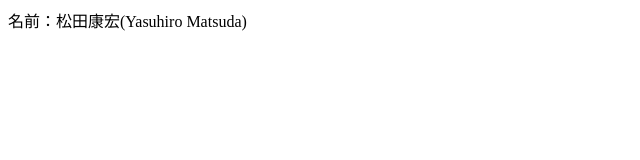
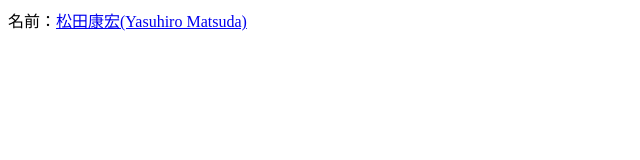
Before and after one commit to matyuda/matyuda.github.io, a plain HTML site: page index.html in a window 1280 px wide. Shown: the whole page, without its empty margins (0-640 px from the left). Drawn offline with Linux system fonts and the light colour scheme.

Commit message:
リンク追加

```diff
--- a/index.html
+++ b/index.html
@@ -4,6 +4,6 @@
         <title>自己紹介</title>
     </head>
     <body>
-        名前：松田康宏(Yasuhiro Matsuda)
+        名前：<a href="https://my.prairie.cards/u/YasuhiroMatsuda" target="_blank">松田康宏(Yasuhiro Matsuda)</a>
     </body>
 </html>
```
